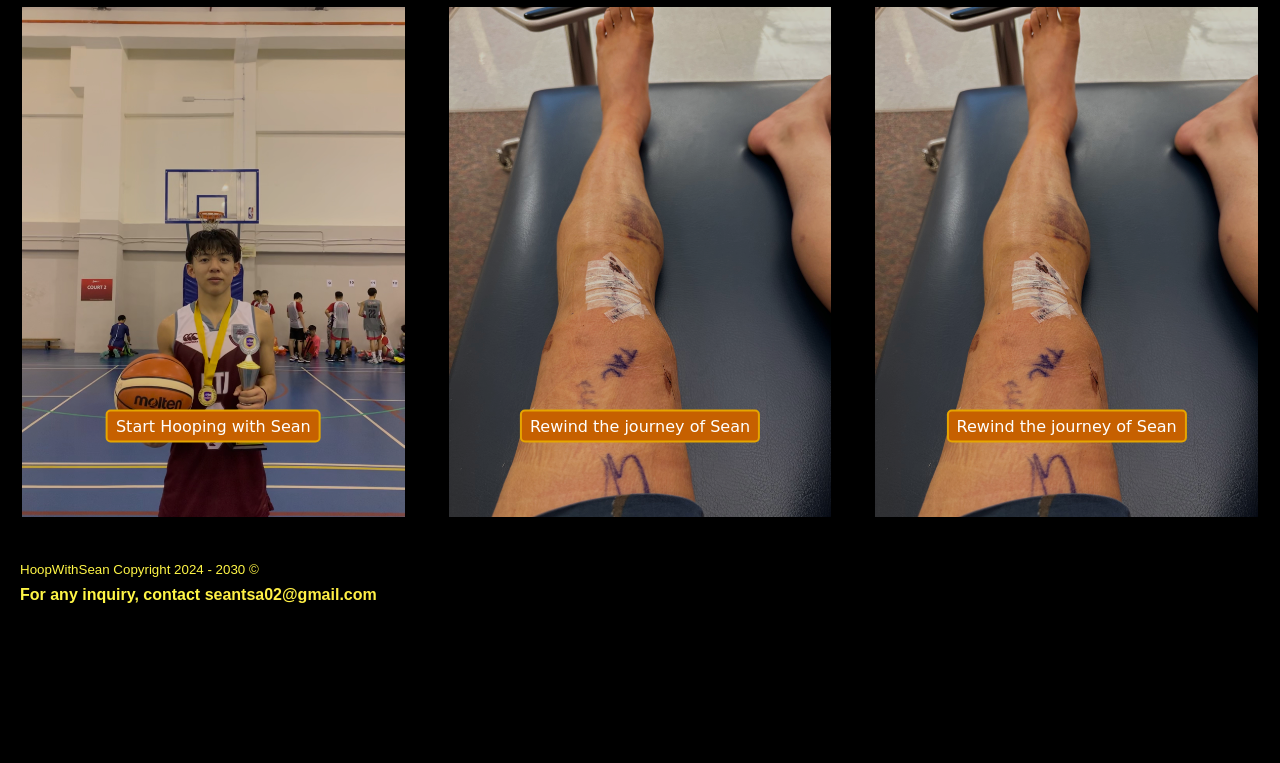
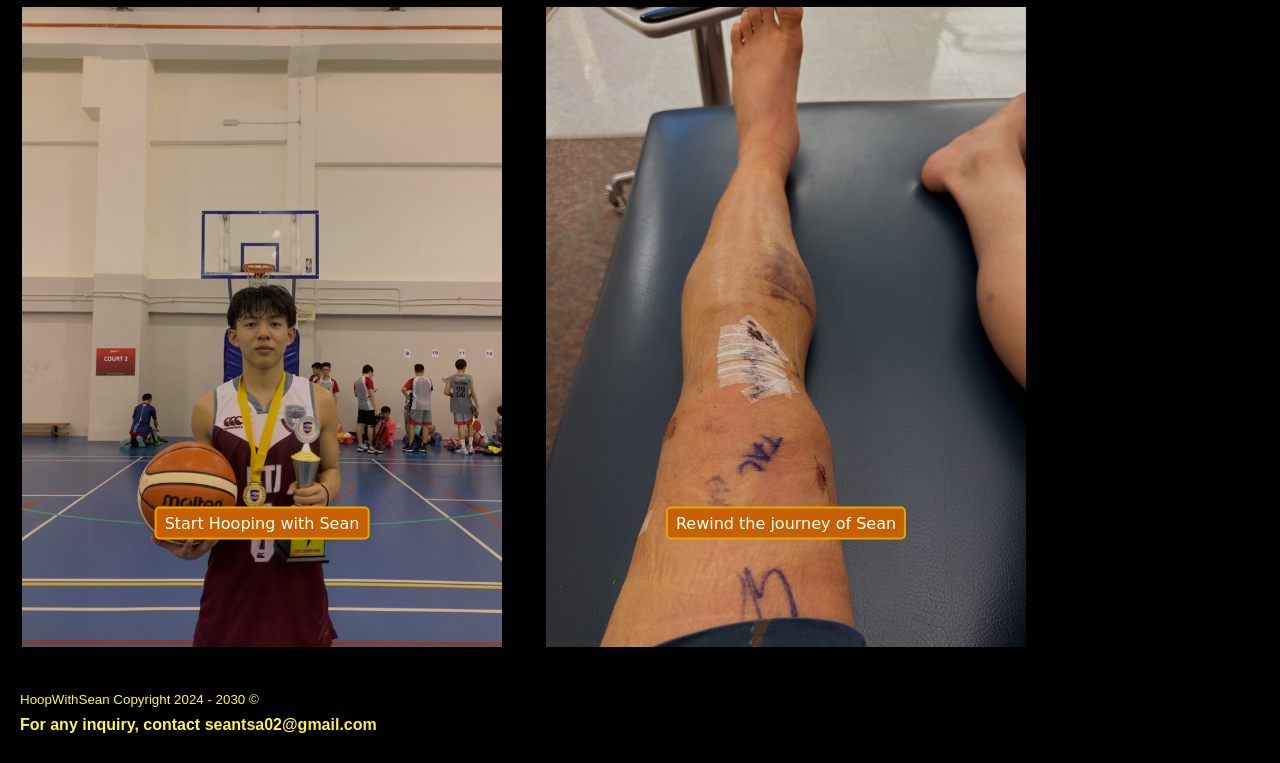
Before and after one commit to seantan02/hoopWithSean, a plain HTML site: page public/index.html in a window 1280 px wide. Shown: the part 68-831 px from the top of the page. Before the commit the page ends 800 px from the top, so only its background shows below. Drawn offline with Linux system fonts and the light colour scheme; a web font is replaced by a local one.

```diff
--- a/public/index.html
+++ b/public/index.html
@@ -61,15 +61,6 @@
                 <button class="button absolute top75p left50p transformcenter">Rewind the journey of Sean</button>
             </div>
         </div>
-        <div class="container container-inline-big">
-            <div class="picture-with-btn-wrapper relative">
-                <div class="img-dimmer"></div>
-                <picture class="picture picture-with-btn">
-                    <img class="lazyload" data-src="index_journey.jpg" src="" alt="Image 1" width="100%">
-                </picture>
-                <button class="button absolute top75p left50p transformcenter">Rewind the journey of Sean</button>
-            </div>
-        </div>
     </main>
     <footer>
         <p>
```
Also changed, not shown: firebase.json.
